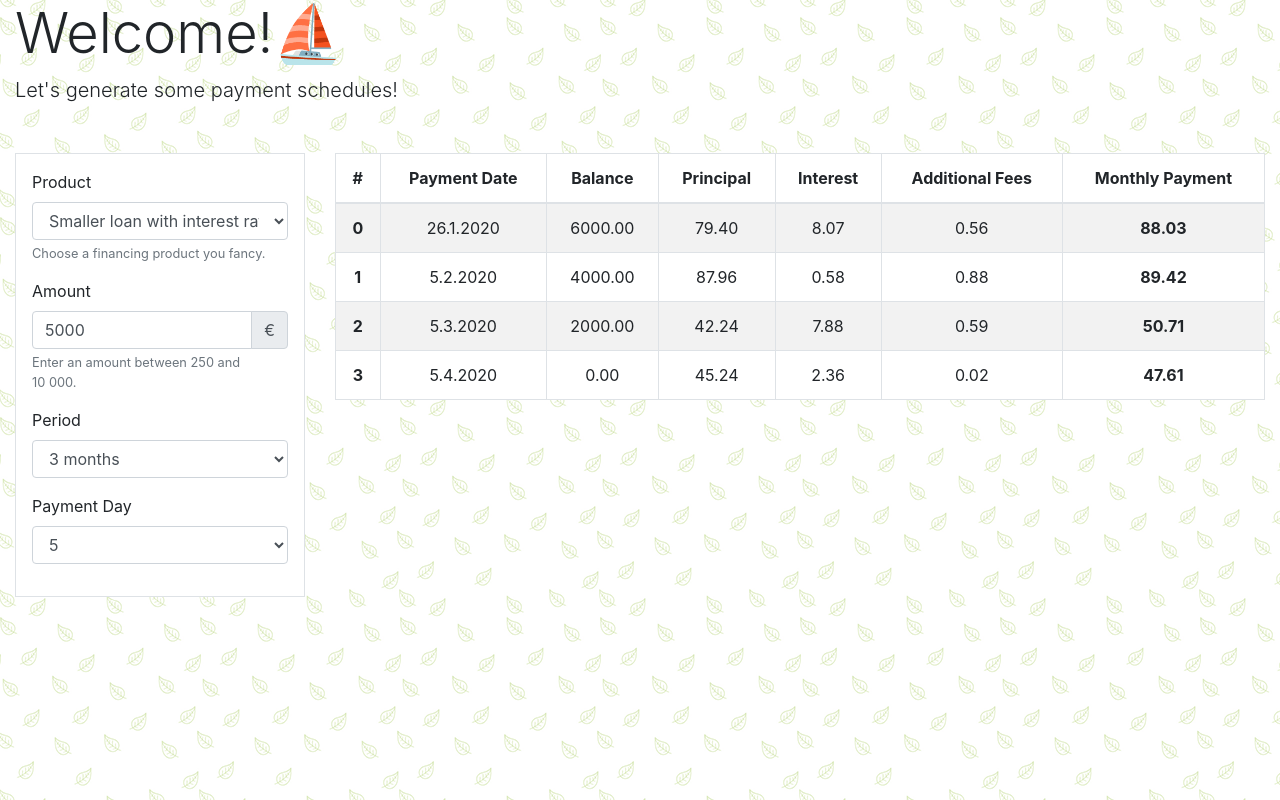
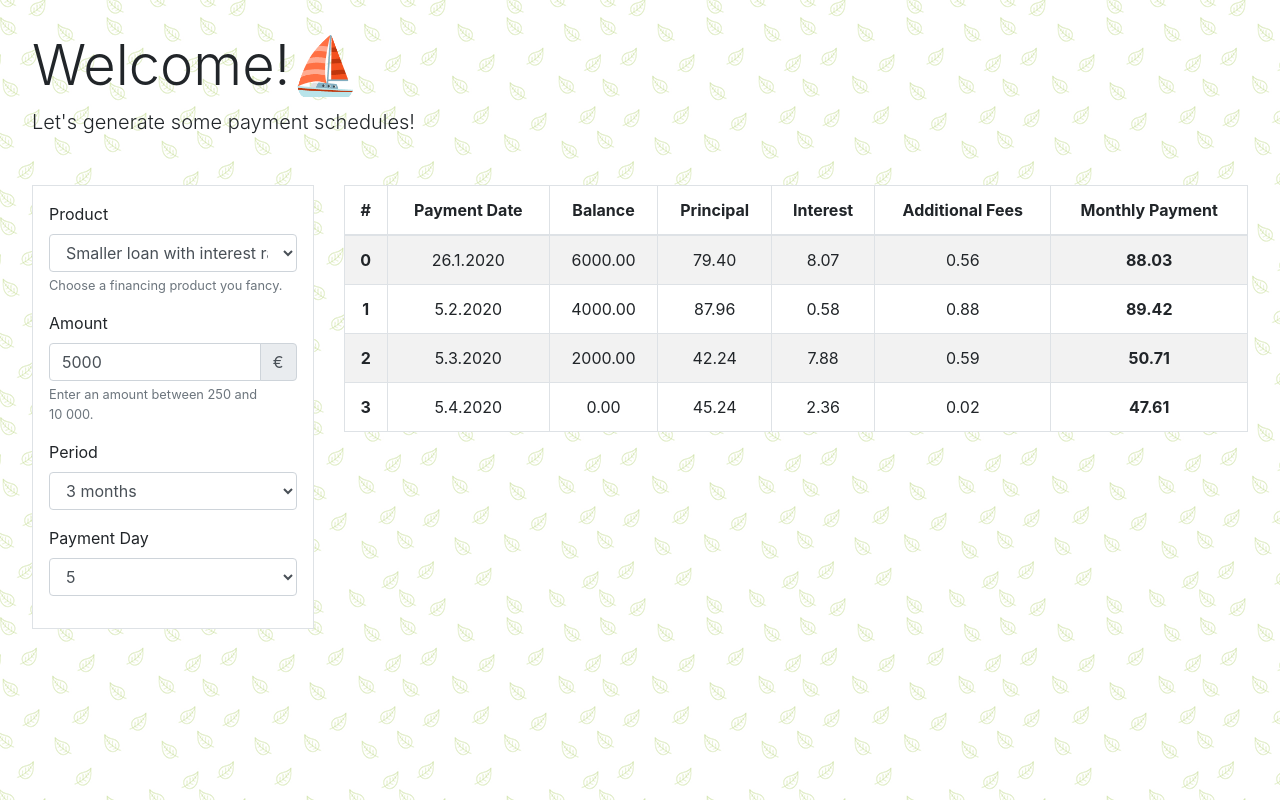
Before and after one commit to murdho/payment-schedule-ui, a React (Vite) app: page / in a window 1280 px wide. Built offline with nearby package versions, Linux system fonts and the light colour scheme.

Commit message:
Add the ID for app container

```diff
--- a/src/App.js
+++ b/src/App.js
@@ -6,7 +6,7 @@ import ErrorBoundary from "./ErrorBoundary";
 
 const App = () => {
   return (
-    <Container fluid>
+    <Container fluid id="app">
       <Header />
       <ErrorBoundary>
         <Calculator />
```
